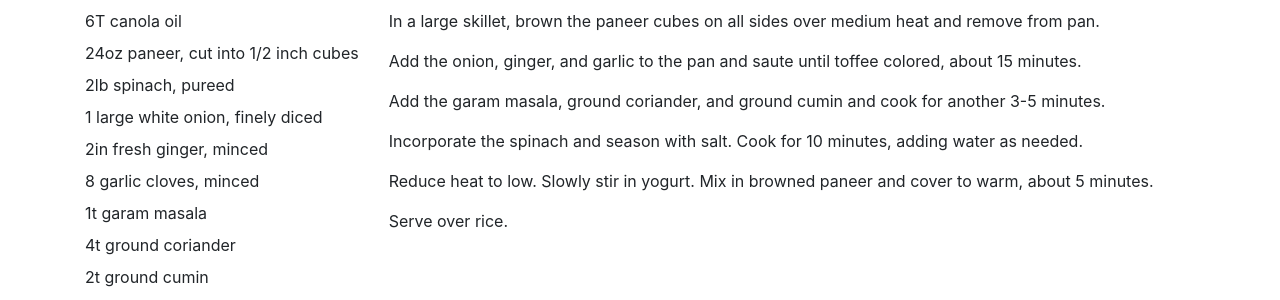
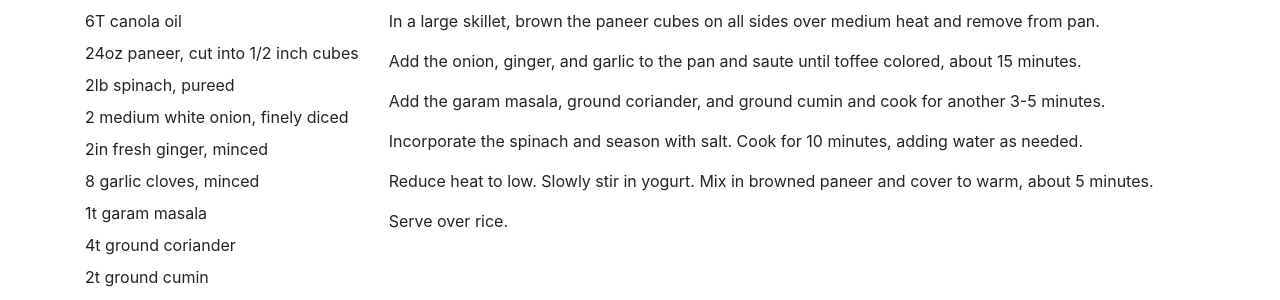
Before and after one commit to benburwell/kitchen, a Jekyll site: the page built from _recipes/palak-paneer.md, in a window 1280 px wide. Shown: the part 237-537 px from the top of the page. Built offline with Jekyll 4.4.1, drawn with Linux system fonts in a browser that asks for light colours.

Commit message:
Use more onion in palak paneer

```diff
--- a/_recipes/palak-paneer.md
+++ b/_recipes/palak-paneer.md
@@ -19,8 +19,8 @@ ingredients:
     qty: 2
     unit: lb
     prep: pureed
-  - item: large white onion
-    qty: 1
+  - item: medium white onion
+    qty: 2
     prep: finely diced
   - item: fresh ginger
     qty: 2
```
